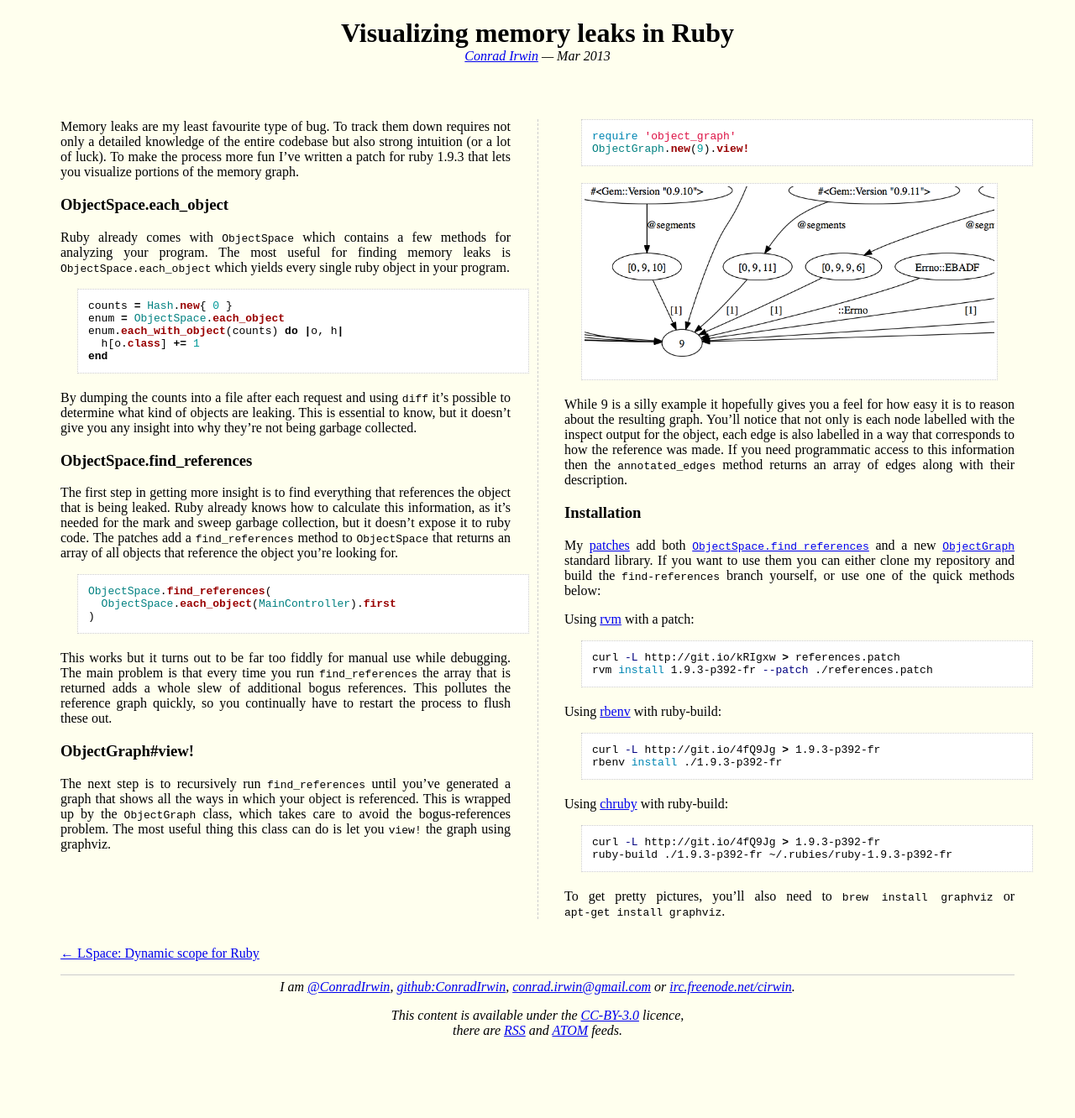
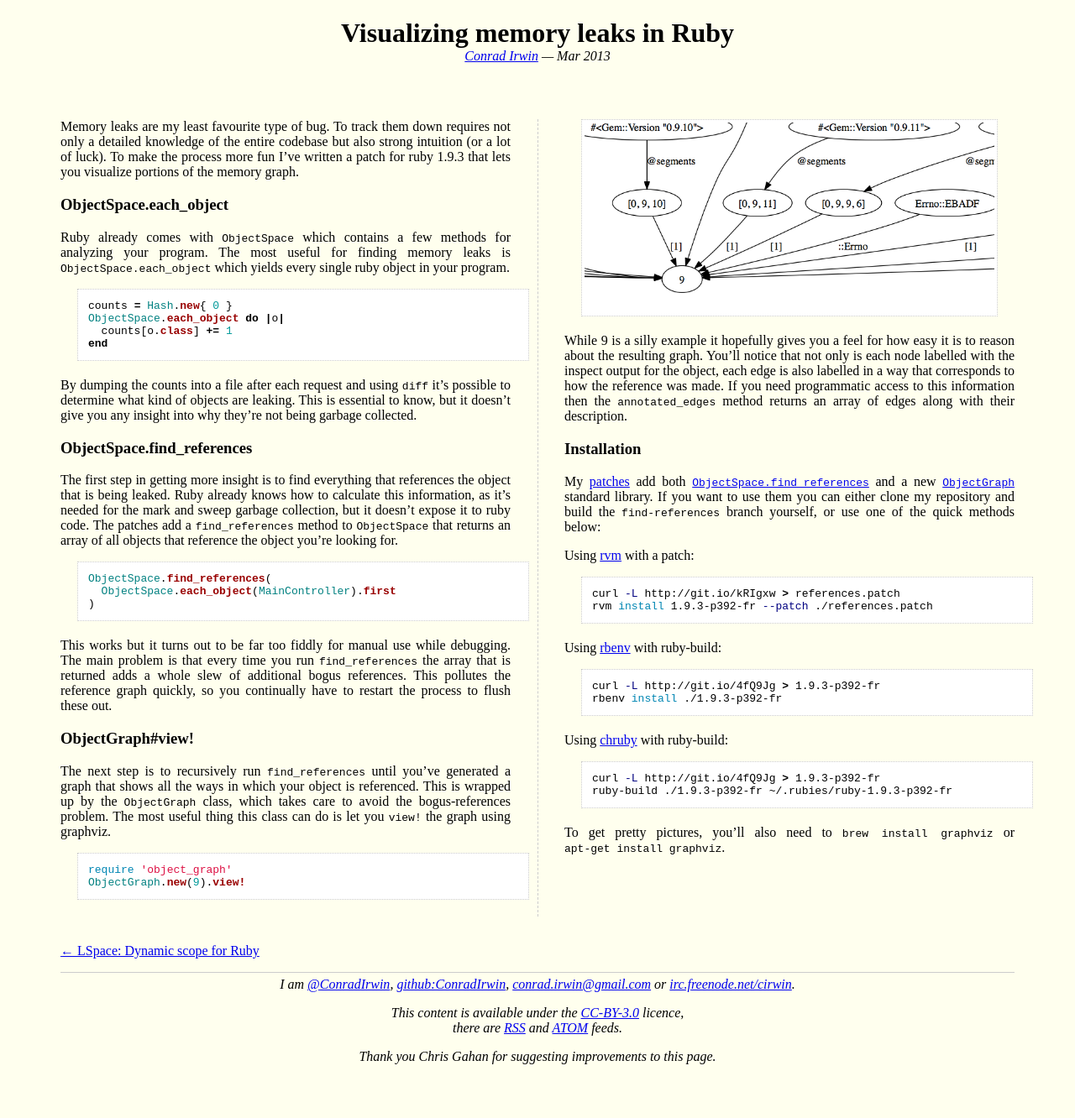
Before and after one commit to ConradIrwin/conradirwin.github.com, a Jekyll site: the page built from _posts/2013-03-02-find-references.md, in a window 1280 px wide. Shown: the whole page at 84% size. Built offline with Jekyll 4.4.1, drawn with Linux system fonts in a browser that asks for light colours; Markdown is read by kramdown in place of the engine named in the settings; comment, search, counter and statistics services are not loaded; before the commit the page ends 1301 px from its top, so only the background shows below that.

Commit message:
Simplify code

```diff
--- a/_posts/2013-03-02-find-references.md
+++ b/_posts/2013-03-02-find-references.md
@@ -3,6 +3,7 @@ title: Visualizing memory leaks in Ruby
 permalink: blog/find-references.html
 layout: post
 fuzzydate: Mar 2013
+credit: Chris Gahan
 ---
 
 Memory leaks are my least favourite type of bug. To track them down requires not only a detailed knowledge of the entire codebase but also strong intuition (or a lot of luck). To make the process more fun I've written a patch for ruby 1.9.3 that lets you visualize portions of the memory graph.
@@ -14,9 +15,8 @@ Ruby already comes with `ObjectSpace` which contains a few methods for analyzing
 
 {%highlight ruby%}
 counts = Hash.new{ 0 }
-enum = ObjectSpace.each_object
-enum.each_with_object(counts) do |o, h|
-  h[o.class] += 1
+ObjectSpace.each_object do |o|
+  counts[o.class] += 1
 end
 {% endhighlight %}
 
```
